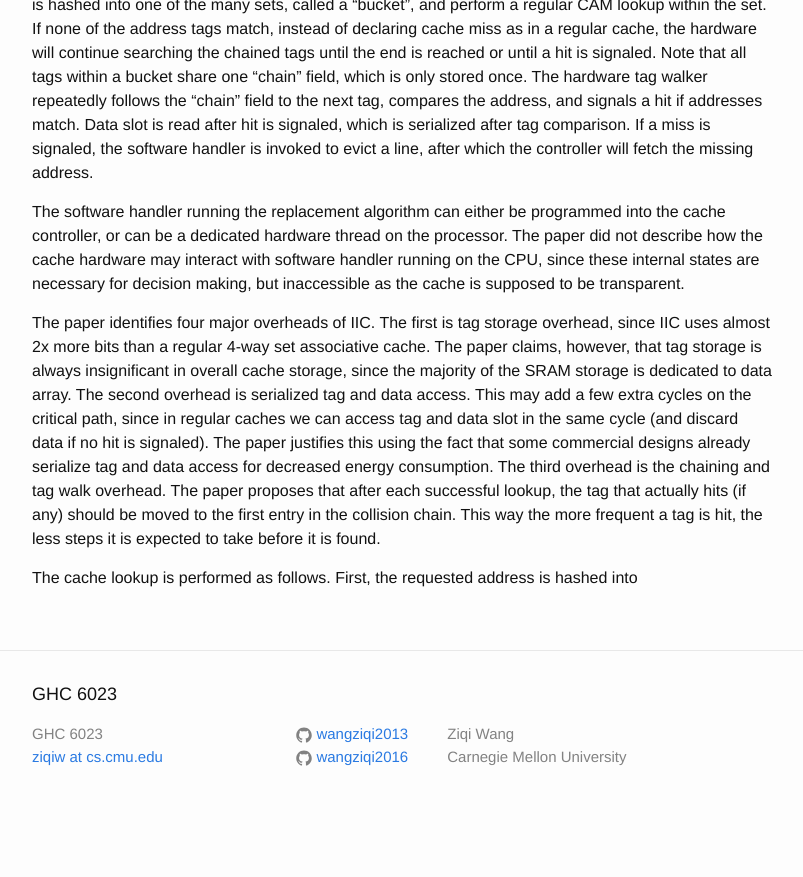
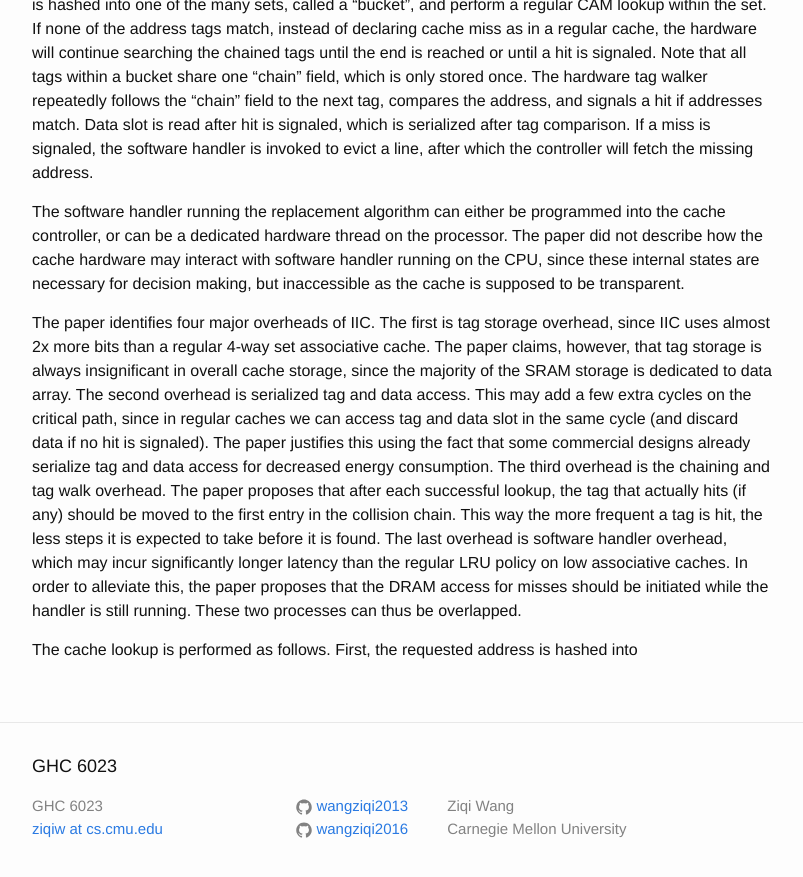
Before and after one commit to wangziqi2013/wangziqi2013.github.io, a Jekyll site: the page built from _posts/2020-05-22-iic.markdown, in a window 1280 px wide and 900 px high, scrolled down 2245 px. Shown: the top 877 px of the window, without its empty margins (238-1041 px from the left). Built offline with Jekyll 4.4.1, drawn with Linux system fonts in a browser that asks for light colours; before the commit the page ends 3073 px from its top, so only the background shows below that.

Commit message:
Finish overhead

```diff
--- a/_posts/2020-05-22-iic.markdown
+++ b/_posts/2020-05-22-iic.markdown
@@ -101,6 +101,8 @@ data slot in the same cycle (and discard data if no hit is signaled). The paper
 commercial designs already serialize tag and data access for decreased energy consumption. The third overhead is the chaining
 and tag walk overhead. The paper proposes that after each successful lookup, the tag that actually hits (if any) should be
 moved to the first entry in the collision chain. This way the more frequent a tag is hit, the less steps it is expected
-to take before it is found.
+to take before it is found. The last overhead is software handler overhead, which may incur significantly longer latency
+than the regular LRU policy on low associative caches. In order to alleviate this, the paper proposes that the DRAM access
+for misses should be initiated while the handler is still running. These two processes can thus be overlapped.
 
 The cache lookup is performed as follows. First, the requested address is hashed into
```
